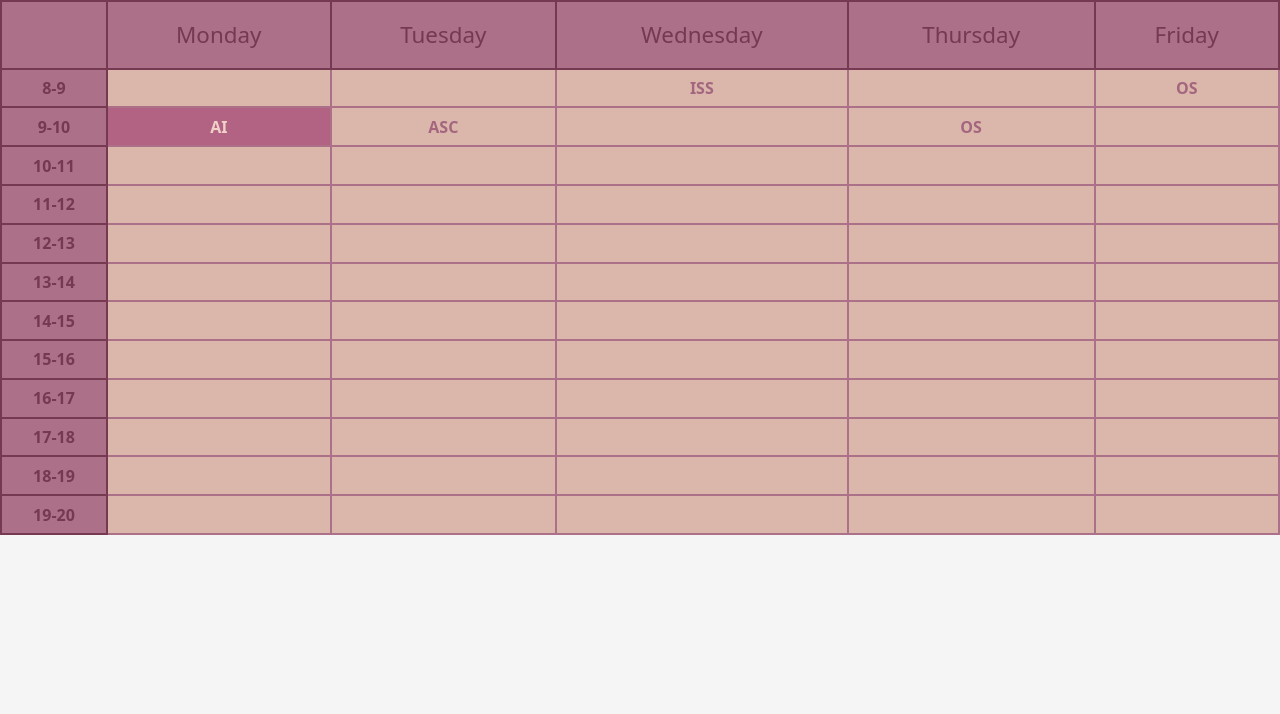
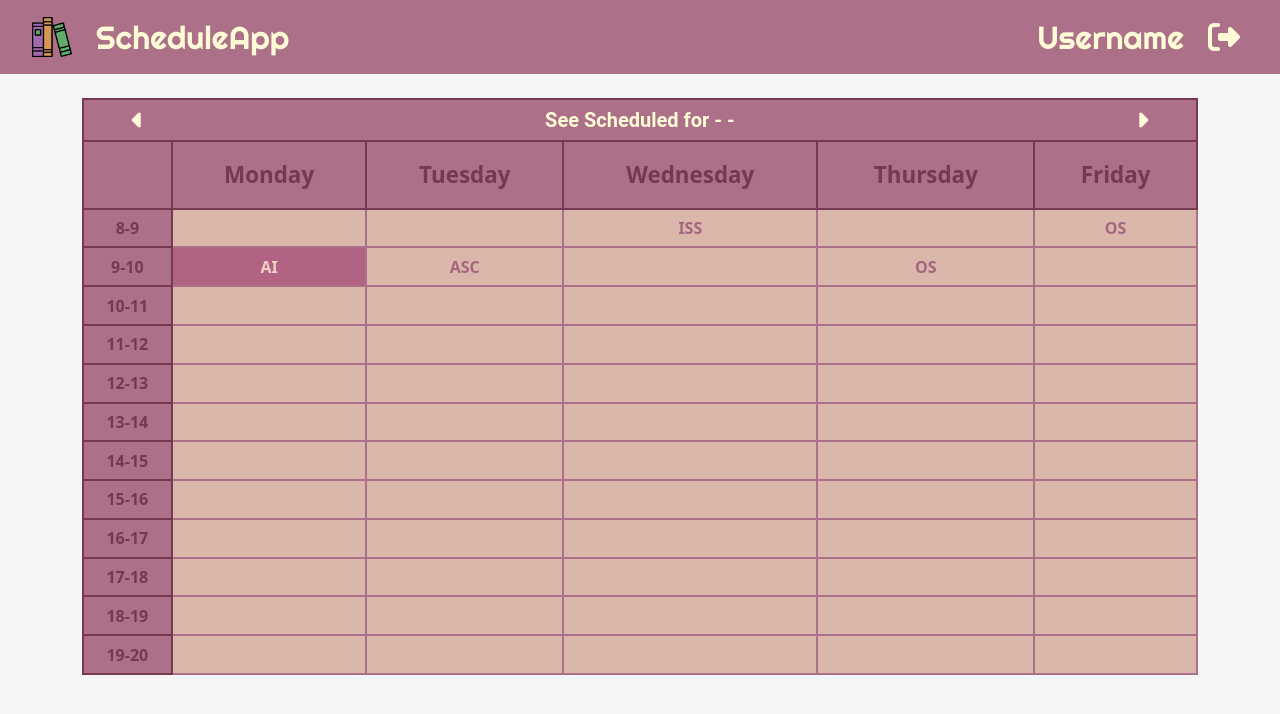
Before and after one commit to bianca-paula/DR-Internship-ScheduleApp, a PHP site: page /views/admin/schedule.php in a window 1280 px wide. Shown: the top 714 px of the page. Run offline with PHP 8.4, Linux system fonts and the light colour scheme; some libraries are stand-ins or nearby versions.

Commit message:
Added new schedule page and modularized admin page

```diff
--- a/assets/CSS/admin/admin.css
+++ b/assets/CSS/admin/admin.css
@@ -319,7 +319,7 @@ th {
 
 .table-head>th {
     padding: 1rem;
-    font-weight: 400;
+    font-weight: 600;
     font-size: 1.4rem;
 }
 
@@ -349,12 +349,12 @@ td {
     padding: 0.8em;
 }
 
-.delete-from-schedule {
+.delete-button {
     border: none;
     background-color: transparent;
 }
 
-.delete-from-schedule i {
+.delete-button i {
     display: none;
     color: #f0d1c8;
 }
@@ -372,3 +372,31 @@ td {
 .table-data:hover {
     border: 1px solid #DBB6AB;
 }
+
+.title-color {
+    background-color: #AC7088;
+    border: 2px solid #753A52;
+    border-bottom: none;
+}
+
+.title-color, a:link {
+    color: #FFFBD6;
+}
+
+
+.title-color, a:visited {
+    color: #FFFBD6;
+}
+
+.title-color, a:hover {
+    color: #DBB6AB;
+}
+
+.title-color, a:active {
+    color: #FFFBD6;
+}
+
+.title-content {
+    font-family: 'Roboto', sans-serif;
+    font-weight: 700;
+}
--- a/assets/JS/admin/admin.js
+++ b/assets/JS/admin/admin.js
@@ -32,14 +32,19 @@ $(document).ready(function (e) {
     });
 
 
+    // $('.schedule-button').click(function () {
+    //     location.href = "http://scheduleapp.local/views/admin/schedule.php";
 
+    //     // var courseTitle = $(this).parents('.data-record').find('.title').data('course-title');
+    //     // $('#schedule-modal').find(".course-title").html(courseTitle);
+    // });
 
     // Show Schedule modal
-    $('.schedule-button').click(function () {
-        // Show modal
-        $('#schedule-modal').modal('toggle');
+    // $('.schedule-button').click(function () {
+    //     // Show modal
+    //     $('#schedule-modal').modal('toggle');
 
-        var courseTitle = $(this).parents('.data-record').find('.title').data('course-title');
-        $('#schedule-modal').find(".course-title").html(courseTitle);
-    });
+    //     var courseTitle = $(this).parents('.data-record').find('.title').data('course-title');
+    //     $('#schedule-modal').find(".course-title").html(courseTitle);
+    // });
 })
--- a/views/admin/schedule.php
+++ b/views/admin/schedule.php
@@ -28,135 +28,61 @@
 
 <body>
 
-
-    <table class="w-100" data-toggle="table" id="schedule-table">
-        <thead>
-            <tr data-height="1" class="table-head">
-                <th data-field="hour" data-width="80">
-                    <!-- <div onclick="download_PDF()">
-                                                    <i class="fa fa-download"
-                                                        style="font-size:25px;color: #FFFBD6;"></i>
-                                                </div> -->
-                </th>
-                <th data-field="monday" data-width="150">Monday</th>
-                <th data-field="tuesday" data-width="150">Tuesday</th>
-                <th data-field="wednesday" data-width="150">Wednesday</th>
-                <th data-field="thursday" data-width="150">Thursday</th>
-                <th data-field="friday" data-width="150">Friday</th>
-            </tr>
-        </thead>
-        <tr>
-            <th>8-9</th>
-            <td data-row-id="1" data-toggle="modal" data-target="#courseModal"></td>
-            <td data-row-id="2" data-toggle="modal" data-target="#courseModal"></td>
-            <td data-row-id="3" data-toggle="modal" data-target="#courseModal">ISS</td>
-            <td data-row-id="4" data-toggle="modal" data-target="#courseModal"></td>
-            <td data-row-id="5" data-toggle="modal" data-target="#courseModal">OS</td>
-        </tr>
-        <tr>
-            <th>9-10</th>
-            <td class="table-data" data-row-id="6" data-toggle="modal" data-target="#courseModal">
-                <div class="container">
-                    <div class="row justify-content-end">
-                        <div class="col-4 justify-content-end">AI</div>
-                        <div class="col-4 justify-content-center">
-                            <form action="#" method="post">
-                                <button class="delete-from-schedule" type="submit">
-                                    <!-- <p hidden>delete</p> -->
-                                    <i class="fa-solid fa-trash-can"></i>
-                                </button>
-                            </form>
-                        </div>
-                    </div>
-                </div>
-
-            </td>
-            <td data-row-id="7" data-toggle="modal" data-target="#courseModal">ASC</td>
-            <td data-row-id="8" data-toggle="modal" data-target="#courseModal"></td>
-            <td data-row-id="9" data-toggle="modal" data-target="#courseModal">OS</td>
-            <td data-row-id="10" data-toggle="modal" data-target="#courseModal"></td>
-        </tr>
-        <tr>
-            <th>10-11</th>
-            <td></td>
-            <td></td>
-            <td></td>
-            <td></td>
-            <td></td>
-        </tr>
-        <tr>
-            <th>11-12</th>
-            <td></td>
-            <td></td>
-            <td></td>
-            <td></td>
-            <td></td>
-        </tr>
-        <tr>
-            <th>12-13</th>
-            <td></td>
-            <td></td>
-            <td></td>
-            <td></td>
-            <td></td>
-        </tr>
-        <tr>
-            <th>13-14</th>
-            <td></td>
-            <td></td>
-            <td></td>
-            <td></td>
-            <td></td>
-        </tr>
-        <tr>
-            <th>14-15</th>
-            <td></td>
-            <td></td>
-            <td></td>
-            <td></td>
-            <td></td>
-        </tr>
-        <tr>
-            <th>15-16</th>
-            <td></td>
-            <td></td>
-            <td></td>
-            <td></td>
-            <td></td>
-        </tr>
-        <tr>
-            <th>16-17</th>
-            <td></td>
-            <td></td>
-            <td></td>
-            <td></td>
-            <td></td>
-        </tr>
-        <tr>
-            <th>17-18</th>
-            <td></td>
-            <td></td>
-            <td></td>
-            <td></td>
-            <td></td>
-        </tr>
-        <tr>
-            <th>18-19</th>
-            <td></td>
-            <td></td>
-            <td></td>
-            <td></td>
-            <td></td>
-        </tr>
-        <tr>
-            <th>19-20</th>
-            <td></td>
-            <td></td>
-            <td></td>
-            <td></td>
-            <td></td>
-        </tr>
-    </table>
+    <?php include "../page-parts/header.php"; ?>
 
 
+    <div class="container mt-4 align-items-center">
+        <div class="row m-auto title-color align-items-center p-2">
+            <div class="col-1 d-flex justify-content-center">
+                <a href="#">
+                    <i class="fa-solid fa-caret-left fa-xl"></i>
+                </a>
+            </div>
+            <div class="col-10 d-flex align-content-center justify-content-center">
+                <h1 class="fs-5 title-content m-auto">See Scheduled for - <span class="course-title"></span> - <span class="course-type"></span>
+                </h1>
+            </div>
+            <div class="col-1 d-flex justify-content-center ">
+                <a href="#">
+                    <i class="fa-solid fa-caret-right fa-xl"></i>
+                </a>
+            </div>
+        </div>
+        <div class="row">
+            <div class="col">
+                <?php include "./table.php"; ?>
+            </div>
+        </div>
+    </div>
+
+    <!-- Modal on Delete Course -->
+    <div class="modal fade" id="delete-modal" tabindex="-1" aria-labelledby="exampleModalLabel" aria-hidden="true">
+        <div class="modal-dialog modal-dialog-centered">
+            <div class="modal-content">
+                <div class="modal-header">
+                    <!-- <h5 class="modal-title"></h5> -->
+                    <!-- <button type="button" class="btn-close" data-bs-dismiss="modal" aria-label="Close"></button> -->
+                </div>
+                <div class="modal-body" id="some-id">
+                    Are you sure you want to delete
+                    <span class="course-title"></span> - Type <span class="course-type"> ?</span>
+                </div>
+                <div class="modal-footer justify-content-around">
+                    <form action="#" method="post">
+                        <button type="submit" class="btn px-4 btn-yes" data-bs-dismiss="modal">Yes</button>
+                    </form>
+                    <button type="button" class="btn px-4 btn-no" data-bs-dismiss="modal">No</button>
+                </div>
+            </div>
+        </div>
+    </div>
+
+    <!-- JavaScript Bundle with Popper -->
+    <script src="https://cdn.jsdelivr.net/npm/@popperjs/core@2.11.6/dist/umd/popper.min.js" integrity="sha384-oBqDVmMz9ATKxIep9tiCxS/Z9fNfEXiDAYTujMAeBAsjFuCZSmKbSSUnQlmh/jp3" crossorigin="anonymous"></script>
+    <script src="https://cdn.jsdelivr.net/npm/bootstrap@5.2.2/dist/js/bootstrap.min.js" integrity="sha384-IDwe1+LCz02ROU9k972gdyvl+AESN10+x7tBKgc9I5HFtuNz0wWnPclzo6p9vxnk" crossorigin="anonymous"></script>
+
+    <script src="../../assets/JS/admin/admin.js"></script>
+
 </body>
+
+</html>
--- /dev/null
+++ b/views/admin/table.php
@@ -0,0 +1,128 @@
+  <table class="w-100" data-toggle="table" id="schedule-table">
+      <thead>
+
+          <tr data-height="1" class="table-head">
+              <th data-field="hour" data-width="80">
+                  <!-- <div onclick="download_PDF()">
+                                                    <i class="fa fa-download"
+                                                        style="font-size:25px;color: #FFFBD6;"></i>
+                                                </div> -->
+              </th>
+              <th data-field="monday" data-width="150">Monday</th>
+              <th data-field="tuesday" data-width="150">Tuesday</th>
+              <th data-field="wednesday" data-width="150">Wednesday</th>
+              <th data-field="thursday" data-width="150">Thursday</th>
+              <th data-field="friday" data-width="150">Friday</th>
+          </tr>
+      </thead>
+      <tr>
+          <th>8-9</th>
+          <td data-row-id="1" data-toggle="modal" data-target="#courseModal"></td>
+          <td data-row-id="2" data-toggle="modal" data-target="#courseModal"></td>
+          <td data-row-id="3" data-toggle="modal" data-target="#courseModal">ISS</td>
+          <td data-row-id="4" data-toggle="modal" data-target="#courseModal"></td>
+          <td data-row-id="5" data-toggle="modal" data-target="#courseModal">OS</td>
+      </tr>
+      <tr>
+          <th>9-10</th>
+          <td class="table-data" data-row-id="6" data-toggle="modal" data-target="#courseModal">
+              <div class="container">
+                  <div class="row justify-content-end">
+                      <div class="col-4 justify-content-end">AI</div>
+                      <div class="col-4 justify-content-center">
+                          <form action="#" method="post">
+                              <button type="button" class="col mx-auto delete-button" data-bs-toggle="modal" data-bs-target="delete-modal">
+                                  <i class="fa-solid fa-trash-can"></i>
+                              </button>
+                          </form>
+                      </div>
+                  </div>
+              </div>
+
+          </td>
+          <td data-row-id="7" data-toggle="modal" data-target="#courseModal">ASC</td>
+          <td data-row-id="8" data-toggle="modal" data-target="#courseModal"></td>
+          <td data-row-id="9" data-toggle="modal" data-target="#courseModal">OS</td>
+          <td data-row-id="10" data-toggle="modal" data-target="#courseModal"></td>
+      </tr>
+      <tr>
+          <th>10-11</th>
+          <td></td>
+          <td></td>
+          <td></td>
+          <td></td>
+          <td></td>
+      </tr>
+      <tr>
+          <th>11-12</th>
+          <td></td>
+          <td></td>
+          <td></td>
+          <td></td>
+          <td></td>
+      </tr>
+      <tr>
+          <th>12-13</th>
+          <td></td>
+          <td></td>
+          <td></td>
+          <td></td>
+          <td></td>
+      </tr>
+      <tr>
+          <th>13-14</th>
+          <td></td>
+          <td></td>
+          <td></td>
+          <td></td>
+          <td></td>
+      </tr>
+      <tr>
+          <th>14-15</th>
+          <td></td>
+          <td></td>
+          <td></td>
+          <td></td>
+          <td></td>
+      </tr>
+      <tr>
+          <th>15-16</th>
+          <td></td>
+          <td></td>
+          <td></td>
+          <td></td>
+          <td></td>
+      </tr>
+      <tr>
+          <th>16-17</th>
+          <td></td>
+          <td></td>
+          <td></td>
+          <td></td>
+          <td></td>
+      </tr>
+      <tr>
+          <th>17-18</th>
+          <td></td>
+          <td></td>
+          <td></td>
+          <td></td>
+          <td></td>
+      </tr>
+      <tr>
+          <th>18-19</th>
+          <td></td>
+          <td></td>
+          <td></td>
+          <td></td>
+          <td></td>
+      </tr>
+      <tr>
+          <th>19-20</th>
+          <td></td>
+          <td></td>
+          <td></td>
+          <td></td>
+          <td></td>
+      </tr>
+  </table>
--- /dev/null
+++ b/views/page-parts/header.php
@@ -0,0 +1,34 @@
+
+<header>
+    <nav class="navbar navbar-app">
+        <div class="container-fluid">
+            <a class="navbar-brand ps-2" href="#">
+                <div class="container">
+                    <div class="row ">
+                        <div class="col d-flex justify-content-end align-items-center">
+                            <img class="header-logo pe-0" src="../../assets/Images/Logos/logo_books.png" alt="Color book logo">
+                        </div>
+                        <div class="col">
+                            ScheduleApp
+                        </div>
+                    </div>
+                </div>
+            </a>
+
+            <a class="navbar-brand " href="#">
+                <div class="container">
+                    <div class="row ">
+                        <div class="col d-flex justify-content-center">
+                            Username
+                        </div>
+                        <div class="col ">
+                            <i class="fa-solid fa-right-from-bracket"></i>
+                        </div>
+                    </div>
+                </div>
+            </a>
+
+
+        </div>
+    </nav>
+</header>
```
Also changed, not shown: views/admin/admin.html (+16 -13 lines).
